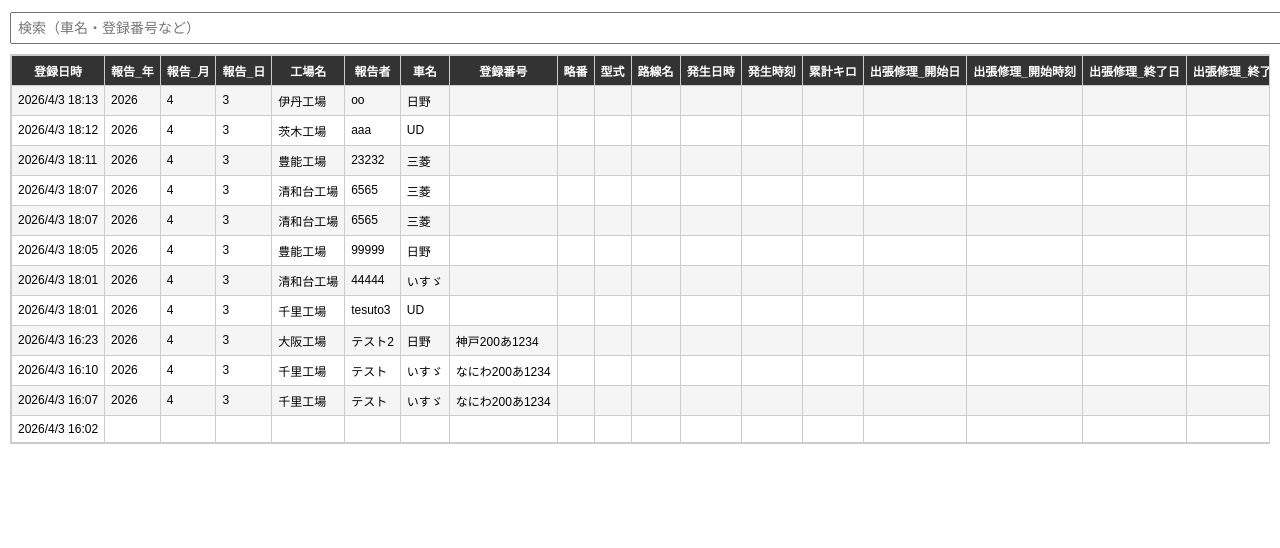
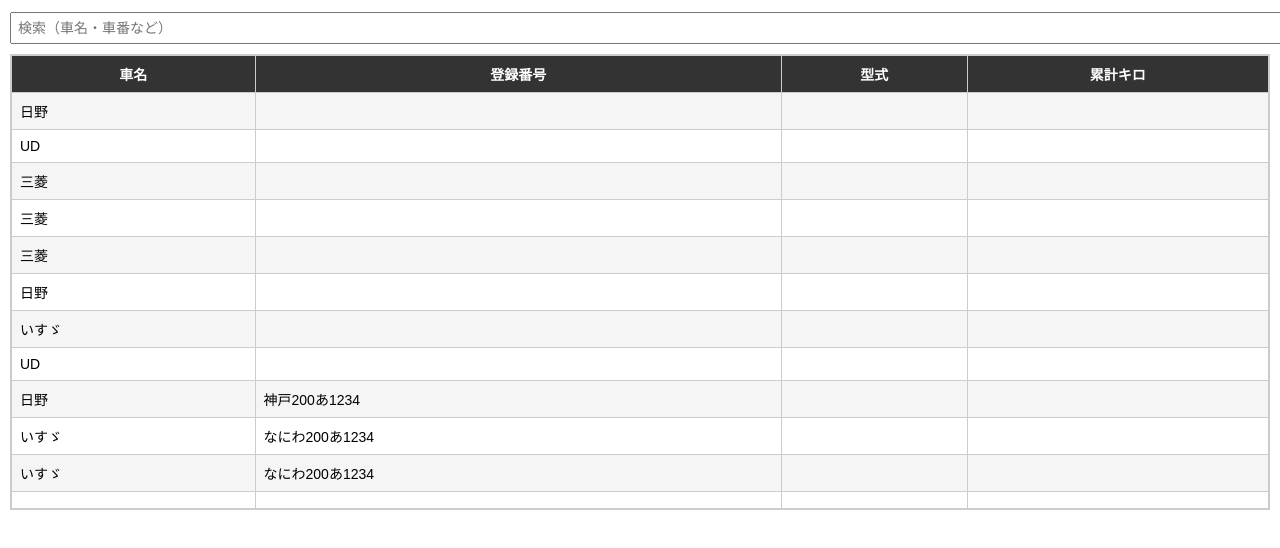
Before and after one commit to hrys0611-oss/road-report, a plain HTML site: page index.html in a window 1280 px wide. Shown: the part 44-592 px from the top of the page. Drawn offline with Linux system fonts and the light colour scheme.

Commit message:
Add files via upload

```diff
--- a/index.html
+++ b/index.html
@@ -14,7 +14,6 @@ h2 {
   font-size: 18px;
 }
 
-/* 検索 */
 input {
   margin-bottom: 10px;
   padding: 6px;
@@ -22,43 +21,32 @@ input {
   font-size: 14px;
 }
 
-/* 横スクロール */
 .table-container {
   overflow-x: auto;
   border: 1px solid #ccc;
 }
 
-/* 表 */
 table {
   border-collapse: collapse;
   width: 100%;
-  font-size: 12px;
+  font-size: 14px;
 }
 
-/* ヘッダー固定 */
 th {
   background-color: #333;
   color: white;
   position: sticky;
   top: 0;
-  z-index: 1;
 }
 
-/* セル */
 td, th {
   border: 1px solid #ccc;
-  padding: 6px;
+  padding: 8px;
   white-space: nowrap;
 }
 
-/* 行カラー */
 tr:nth-child(even) {
   background-color: #f5f5f5;
-}
-
-/* ホバー */
-tr:hover {
-  background-color: #ddd;
 }
 </style>
 
@@ -67,7 +55,7 @@ tr:hover {
 
 <h2>故障報告一覧</h2>
 
-<input type="text" id="search" placeholder="検索（車名・登録番号など）">
+<input type="text" id="search" placeholder="検索（車名・車番など）">
 
 <div class="table-container">
   <table id="table"></table>
@@ -76,18 +64,16 @@ tr:hover {
 <script>
 let allRows = [];
 
-// CSV読み込み
+// 表示する列（ここがポイント）
+const showColumns = [6, 7, 9, 13];
+
 fetch("data.csv")
   .then(res => res.arrayBuffer())
   .then(buffer => {
     const text = new TextDecoder("utf-8").decode(buffer);
-
     const rows = text.split(/\r?\n/).filter(r => r);
 
-    // ヘッダー
     const header = rows[0];
-
-    // データ（最新順に）
     const data = rows.slice(1).reverse();
 
     allRows = [header, ...data];
@@ -95,18 +81,16 @@ fetch("data.csv")
     renderTable(allRows);
   });
 
-// 表描画
 function renderTable(rows) {
   let html = "";
 
   rows.forEach((row, index) => {
-
-    // カンマ・セミコロン・タブ全部対応
     const cols = row.split(/,|;|\t/);
 
     html += "<tr>";
 
-    cols.forEach(col => {
+    showColumns.forEach(i => {
+      let col = cols[i] || "";
       col = col.replace(/^"|"$/g, "");
 
       if(index === 0){
```
